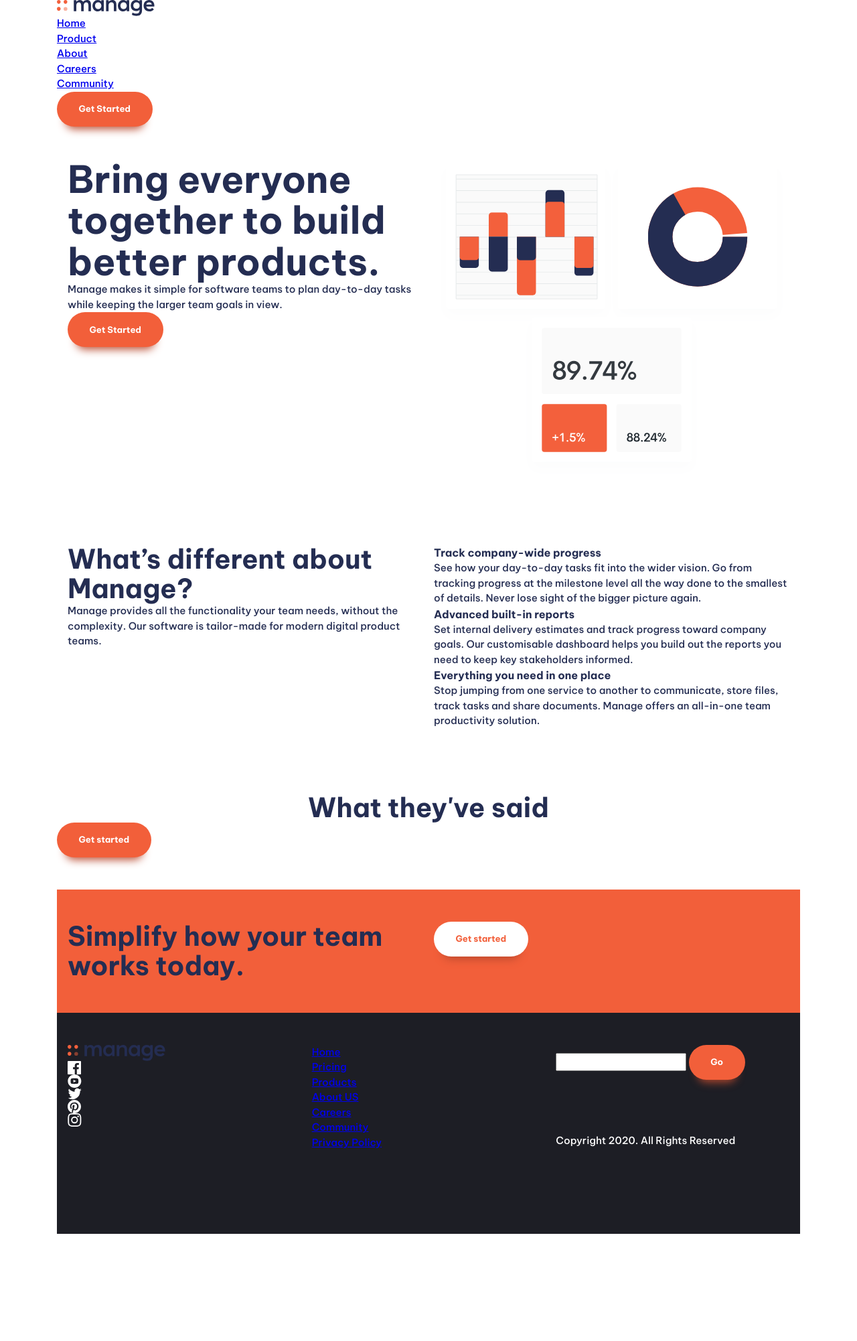
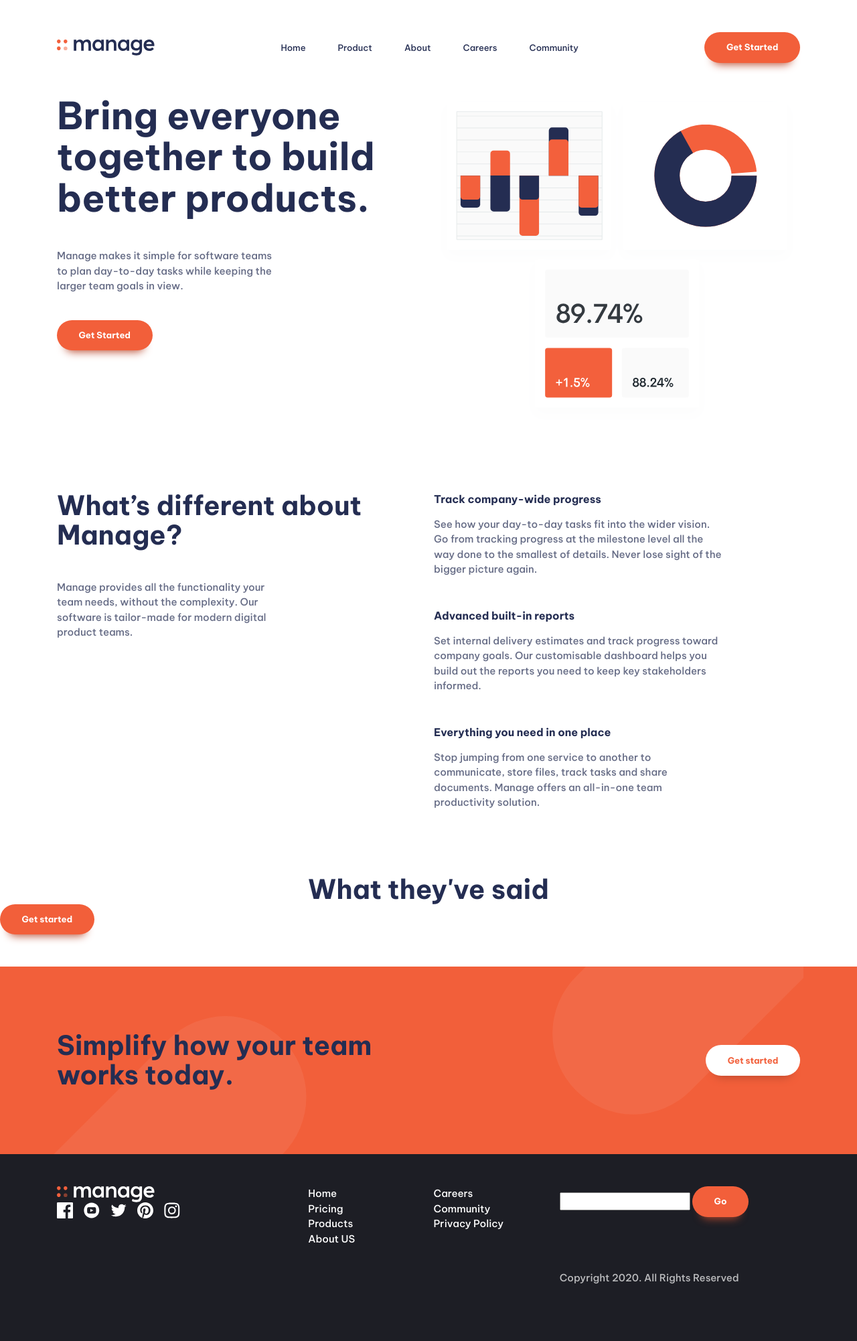
Before and after one commit to sleepielle/Manage, a website built with Vite: page manage.website/index.html in a window 1280 px wide. Shown: the whole page at 67% size. Before the commit the page ends 1842 px from the top, so only its background shows below. Built offline with nearby package versions, Linux system fonts and the light colour scheme.

Commit message:
nav, spacings, footer

```diff
--- a/manage.website/index.html
+++ b/manage.website/index.html
@@ -14,12 +14,31 @@
     <link rel="stylesheet" href="style.css" />
   </head>
   <body>
-    <header>
-      <div class="primary-header"></div>
+    <header class="primary-header">
       <div class="container">
-        <a href="#"><img src="images/logo.svg" alt="logo" /></a>
-        <nav class="primary-navigation">
-          <ul role="list" class="nav-list">
+        <div class="nav-wrapper">
+        <a href="#"><img src="images/logo.svg" alt="logo of manage" /></a>
+
+        <button class="mobile-nav-toggle" aria-controls="primary-navigation" aria-expanded="false">
+          <img
+            class="icon-hamburger"
+            src="/manage.website/images/icon-hamburger.svg"
+            alt=""
+            aria-hidden="true"
+          />
+
+          <img
+            class="icon-close"
+            src="/manage.website/images/icon-close.svg"
+            alt=""
+            aria-hidden="true";
+          />
+
+          <span class="visually-hidden">Menu</span>
+        </button>
+
+        <nav class="primary-navigation " id="primary-navigation">
+          <ul role="list" class="nav-list" >
             <li><a href="#">Home</a></li>
             <li><a href="#">Product</a></li>
             <li><a href="#">About</a></li>
@@ -27,13 +46,18 @@
             <li><a href="#">Community</a></li>
           </ul>
         </nav>
-        <button class="button">Get Started</button>
+
+        <button class="button | display-sm-none display-md-inline-flex">Get Started</button>
+        </div>
+        </div>
+    </header>
 
         <main>
           <section class="padding-block-700">
             <div class="container">
               <div class="even-columns">
-                <div>
+
+                <div class="flow">
                   <h1 class="fs-primary-heading fw-bold">
                     Bring everyone together to build better products.
                   </h1>
@@ -47,13 +71,14 @@
                   <img src="images/illustration-intro.svg" alt="intro" />
                 </div>
               </div>
+              </div>
             </div>
           </section>
 
           <section class="padding-block-700">
             <div class="container">
               <div class="even-columns">
-                <div>
+                <div class="flow">
                   <h2 class="fs-secondary-heading fw-bold">
                     What’s different about Manage?
                   </h2>
@@ -65,36 +90,43 @@
                 </div>
 
                 <div>
-                  <ul class="numbered-items" role="list">
-                    <li>
+                  <ul class="numbered-items | flow" role="list">
+                    <li >
+                      <div class="flow" style="--flow-spacer:1em">
                       <h3 class="fs-600 fw-bold">
                         Track company-wide progress
                       </h3>
-                      <p>
-                        See how your day-to-day tasks fit into the wider vision.
-                        Go from tracking progress at the milestone level all the
-                        way done to the smallest of details. Never lose sight of
-                        the bigger picture again.
-                      </p>
+                        <p data-width="wide">
+                          See how your day-to-day tasks fit into the wider vision.
+                          Go from tracking progress at the milestone level all the
+                          way done to the smallest of details. Never lose sight of
+                          the bigger picture again.
+                        </p>
+                      </div>
                     </li>
-                    <li>
+
+                    <li >
+                      <div class="flow" style="--flow-spacer:1em">
                       <h3 class="fs-600 fw-bold">Advanced built-in reports</h3>
-                      <p>
+                      <p data-width="wide">
                         Set internal delivery estimates and track progress
                         toward company goals. Our customisable dashboard helps
                         you build out the reports you need to keep key
                         stakeholders informed.
                       </p>
+                    </div>
                     </li>
-                    <li>
+                    <li >
+                      <div class="flow" style="--flow-spacer:1em">
                       <h3 class="fs-600 fw-bold">
                         Everything you need in one place
                       </h3>
-                      <p>
+                      <p data-width="wide">
                         Stop jumping from one service to another to communicate,
                         store files, track tasks and share documents. Manage
                         offers an all-in-one team productivity solution.
                       </p>
+                    </div>
                     </li>
                   </ul>
                 </div>
@@ -111,24 +143,28 @@
             <button class="button">Get started</button>
           </section>
 
-          <section
-            class="cta | bg-accent-400 text-neutral-10 padding-block-700"
-          >
+          <div class="  cta bg-accent-400 text-neutral-10" >
+            <img src="/manage.website/images/bg-simplify-section-desktop.svg" alt="aa" class="positioning">
             <div class="container">
-              <div class="even-columns">
+              <div class="even-columns vertical-align-center padding-block-900">
                 <div>
                   <p class="fs-secondary-heading fw-bold">
                     Simplify how your team works today.
                   </p>
                 </div>
-                <div>
+
+                <div class="justify-self-end">
                   <button class="button" data-type="inverted">
                     Get started
                   </button>
                 </div>
+
+
               </div>
+
             </div>
-          </section>
+
+          </div>
         </main>
 
         <footer class="padding-block-700 bg-neutral-900 text-neutral-100">
@@ -137,45 +173,43 @@
               <div>
                 <a href="#"
                   ><img
-                    src="/manage.website/images/logo.svg"
+                    src="/manage.website/images/logowhite.svg"
                     alt="logo of Manage img"
                 /></a>
 
-                <ul role="list" aria-label="Social links">
-                  <li>
-                    <a aria-label="facebook" href="#"
-                      ><img
-                        src="/manage.website/images/icon-facebook.svg"
-                        alt="facebook"
-                    /></a>
+
+                <ul role="list" class="social-list" aria-label="Social links">
+                  <li >
+                    <a aria-label="facebook" href="#">
+                      <svg class="social-icon">
+                        <use xlink:href="/manage.website/images/social-icons.svg#icon-facebook"></use>
+                      </svg>
+                    </a>
                   </li>
-                  <li>
+                  <li class=>
                     <a aria-label="youtube" href="#"
-                      ><img
-                        src="/manage.website/images/icon-youtube.svg"
-                        alt="youtube"
-                    /></a>
+                      ><svg class="social-icon">
+                      <use xlink:href="/manage.website/images/social-icons.svg#icon-youtube"></use>
+                      </svg></a>
                   </li>
-                  <li>
+                  <li class=>
                     <a aria-label="twitter" href="#"
-                      ><img
-                        src="/manage.website/images/icon-twitter.svg"
-                        alt="icon-twitter"
-                    /></a>
+                      ><svg class="social-icon">
+                        <use xlink:href="/manage.website/images/social-icons.svg#icon-twitter"></use>
+                        </svg></a>
                   </li>
-                  <li>
+                  <li class=>
                     <a aria-label="pinterest" href="#"
-                      ><img
-                        src="/manage.website/images/icon-pinterest.svg"
-                        alt="icon-pinterest"
-                    /></a>
+                      ><svg class="social-icon">
+                        <use xlink:href="/manage.website/images/social-icons.svg#icon-pinterest"></use>
+                        </svg>
+                      </a>
                   </li>
-                  <li>
+                  <li class=>
                     <a aria-label="instagram" href="#"
-                      ><img
-                        src="/manage.website/images/icon-instagram.svg"
-                        alt="icon-instagram"
-                    /></a>
+                      ><svg class="social-icon">
+                        <use xlink:href="/manage.website/images/social-icons.svg#icon-instagram"></use>
+                        </svg></a>
                   </li>
                 </ul>
               </div>
@@ -209,6 +243,6 @@
         </footer>
       </div>
     </header>
-    <script type="module" src="/main.js"></script>
+    <script type="module" src="/manage.website/main.js"></script>
   </body>
 </html>
--- a/manage.website/style.css
+++ b/manage.website/style.css
@@ -1,66 +1,62 @@
-/*custom properties */
-@import url("https://fonts.googleapis.com/css2?family=Be+Vietnam+Pro:ital,wght@0,500;0,700;1,400&display=swap");
 :root {
-  /*colors*/
   --clr-accent-500: hsl(12, 60%, 45%);
   --clr-accent-400: hsl(12, 88%, 59%);
   --clr-accent-300: hsl(12, 88%, 75%);
-  --clr-accent-100: hsl(228, 39%, 23%);
+  --clr-accent-100: hsl(13, 100%, 96%);
 
   --clr-primary-400: hsl(228, 39%, 23%);
 
   --clr-neutral-900: hsl(232, 12%, 13%);
-  --clr-neutral-100: hsl(0, 0%, 100%);
+  --clr-neutral-100: hsl(0 0% 100%);
 
-  /*font family*/
   --ff-primary: "Be Vietnam Pro", sans-serif;
+
   --ff-body: var(--ff-primary);
-  --ff-accent: var(--ff-primary);
+  --ff-heading: var(--ff-primary);
 
-  /*font weight*/
   --fw-regular: 400;
-  --fw-semibold: 500;
+  --fw-semi-bold: 500;
   --fw-bold: 700;
 
-  /*fontsize*/
   --fs-300: 0.8125rem;
   --fs-400: 0.875rem;
-  /*14 size*/
   --fs-500: 0.9375rem;
-  /*15 size*/
   --fs-600: 1rem;
   --fs-700: 1.875rem;
   --fs-800: 2.5rem;
   --fs-900: 3.5rem;
 
   --fs-body: var(--fs-400);
+  --fs-primary-heading: var(--fs-800);
+  --fs-secondary-heading: var(--fs-700);
   --fs-nav: var(--fs-500);
   --fs-button: var(--fs-300);
-  --fs-primary-heading: var(--fs-800);
-  --fs-secondary-heading: var(--fs-700);
 
-  /*for margins, paddings*/
-  --size-100: 0.1rem;
+  --size-100: 0.25rem;
   --size-200: 0.5rem;
   --size-300: 0.75rem;
   --size-400: 1rem;
+
+  --size-450: 1.3rem;
   --size-500: 1.5rem;
   --size-600: 2rem;
   --size-700: 3rem;
   --size-800: 4rem;
   --size-900: 5rem;
+  --size-1000: 6rem;
 }
 
-/*desktop screen*/
 @media (min-width: 50em) {
   :root {
     --fs-body: var(--fs-500);
-    --fs-nav: var(--fs-300);
-
     --fs-primary-heading: var(--fs-900);
     --fs-secondary-heading: var(--fs-800);
+
+    --fs-nav: var(--fs-300);
   }
 }
+
+/* https://piccalil.li/blog/a-modern-css-reset
 
 /* Box sizing rules */
 *,
@@ -69,11 +65,11 @@
   box-sizing: border-box;
 }
 
+/* Remove default margin */
 * {
   margin: 0;
   padding: 0;
   font: inherit;
-  /*resets the font sizes of every h1, h2, etc default*/
 }
 
 /* Remove list styles on ul, ol elements with a list role, which suggests default styling will be removed */
@@ -90,7 +86,6 @@ html:focus-within {
 html,
 body {
   height: 100%;
-  /*Helps to avoid rare circunstances, like double bars.*/
 }
 
 /* Set core body defaults */
@@ -109,12 +104,10 @@ img,
 picture,
 svg {
   max-width: 100%;
-  /*so that it takes 100% of the space of its parent div*/
   display: block;
-  /*takes the minimum amount of space possible*/
 }
 
-/* Remove all animations and transitions for people that prefer not to see them */
+/* Remove all animations, transitions and smooth scroll for people that prefer not to see them */
 @media (prefers-reduced-motion: reduce) {
   html:focus-within {
     scroll-behavior: auto;
@@ -130,65 +123,221 @@ svg {
   }
 }
 
-/*preferred reduced, not 0 motion*/
+body {
+  font-size: var(--fs-body);
+  font-family: var(--ff-body);
+  color: var(--clr-primary-400);
+}
 
-/*utily classes based on variables*/
+p:not([class]) {
+  opacity: 0.7;
+  max-width: 32ch;
+}
+
+p[data-width="wide"] {
+  max-width: 42ch;
+}
+/* button */
+
+.button {
+  display: inline-flex;
+  cursor: pointer;
+  text-decoration: none;
+  border: 0;
+  border-radius: 100vmax;
+  padding: 1.25em 2.5em;
+  font-weight: var(--fw-bold);
+  font-size: var(--fs-button);
+  line-height: 1;
+  color: var(--clr-neutral-100);
+  background-color: var(--clr-accent-400);
+  box-shadow: 0 1.125em 1em -1em var(--clr-accent-500);
+}
+
+.button[data-type="inverted"] {
+  background-color: var(--clr-neutral-100);
+  color: var(--clr-accent-400);
+}
+
+.button:hover,
+.button:focus-visible {
+  background-color: var(--clr-accent-300);
+}
+
+.button[data-type="inverted"]:hover,
+.button[data-type="inverted"]:focus-visible {
+  background-color: var(--clr-neutral-100);
+  color: var(--clr-accent-300);
+}
+
+.bg-container {
+}
+
+/* navigation */
+
+.primary-header {
+  padding-top: var(--size-700);
+}
+
+.nav-wrapper {
+  display: flex;
+  justify-content: space-between;
+  align-items: center;
+}
+
+.mobile-nav-toggle {
+  display: none;
+}
+
+.nav-list {
+  font-size: var(--fs-nav);
+  display: inline-flex;
+  gap: clamp(var(--size-400), 5vw, var(--size-700));
+}
+
+.nav-list a {
+  text-decoration: none;
+  color: var(--clr-primary-400);
+}
+
+.nav-list a:hover,
+.nav-list a:focus {
+  color: var(--clr-accent-400);
+}
+
+.footer-nav {
+  columns: 2;
+}
+.footer-nav a {
+  color: var(--clr-neutral-100);
+  text-decoration: none;
+}
+
+.footer-nav a:hover,
+.footer-nav a:focus {
+  color: var(--clr-accent-400);
+}
+/* Utility classes */
+
+.container {
+  --max-width: 1110px;
+  --padding: 1rem;
+
+  width: min(var(--max-width), 100% - (var(--padding) * 2));
+  margin-inline: auto;
+  position: relative;
+}
+
+.even-columns {
+  display: grid;
+  gap: 1rem;
+}
+
+.justify-self-end {
+  justify-self: flex-end;
+}
+
+.vertical-align-center {
+  align-items: center;
+}
+
+.flow * + * {
+  margin-top: var(--flow-spacer, 3em);
+}
+
+.cta {
+  position: relative;
+  display: flex;
+  justify-content: center;
+}
+
+.positioning {
+  position: absolute;
+  height: 100%;
+}
+
+/*social list**/
+.social-list {
+  display: flex;
+  gap: var(--size-400);
+}
+
+/*for mobile**/
+.social-icon {
+  aspect-ratio: 1;
+  width: var(--size-600);
+  fill: var(--clr-neutral-100);
+}
+
+.social-list a:is(:hover, :focus) .social-icon {
+  fill: var(--clr-accent-400);
+}
+
+@media (min-width: 50em) {
+  .social-icon {
+    width: var(--size-500);
+    fill: var(--clr-neutral-100);
+  }
+}
+
+.visually-hidden {
+  position: absolute;
+  width: 1px;
+  height: 1px;
+  padding: 0;
+  margin: -1px;
+  overflow: hidden;
+  clip: rect(0, 0, 0, 0);
+  white-space: nowrap; /* added line */
+  border: 0;
+}
+
 .text-primary-400 {
   color: var(--clr-primary-400);
 }
-
 .text-accent-400 {
   color: var(--clr-accent-400);
 }
-
 .text-accent-100 {
   color: var(--clr-accent-100);
 }
-
 .text-neutral-100 {
   color: var(--clr-neutral-100);
 }
-
-.text-netural-900 {
+.text-neutral-900 {
   color: var(--clr-neutral-900);
 }
 
 .bg-primary-400 {
   background-color: var(--clr-primary-400);
 }
-
 .bg-accent-400 {
   background-color: var(--clr-accent-400);
 }
-
 .bg-accent-100 {
   background-color: var(--clr-accent-100);
 }
-
 .bg-neutral-100 {
   background-color: var(--clr-neutral-100);
 }
-
 .bg-neutral-900 {
   background-color: var(--clr-neutral-900);
 }
 
+.fw-bold {
+  font-weight: var(--fw-bold);
+}
+.fw-semi-bold {
+  font-weight: var(--fw-semi-bold);
+}
 .fw-regular {
   font-weight: var(--fw-regular);
-}
-.fw-semibold {
-  font-weight: var(--fw-semibold);
-}
-
-.fw-bold {
-  font-weight: var(--fw-bold);
 }
 
 .fs-primary-heading {
   font-size: var(--fs-primary-heading);
   line-height: 1.1;
 }
-
 .fs-secondary-heading {
   font-size: var(--fs-secondary-heading);
   line-height: 1.1;
@@ -207,79 +356,80 @@ svg {
   font-size: var(--fs-600);
 }
 
-.container {
-  --max-width: 1110px; /*El tamaño del contenedor más grande*/
-  --horizontal-padding: 1rem; /*side of page for screen sizes*/
-  /*custom props for easier reading*/
-
-  width: min(
-    var(--max-width),
-    100% - (var(--horizontal-padding) * 2)
-  ); /*agarra el minimo de los dos valores que le estamos dando cuando
-  la pantalla esté agrandandose o chicandose*/
-  margin-inline: auto; /*both left and right are being set and centers it*/
-}
-
-.even-columns {
-  display: grid;
-  gap: 1rem;
-}
-
-/*top and bottom padding, leaving the sides as is.*/
 .padding-block-900 {
-  padding-block: var(--size-900);
+  padding-block: var(--size-1000);
 }
 .padding-block-700 {
   padding-block: var(--size-700);
 }
 
-/*using em ::after
+.display-sm-none {
+  display: none;
+}
+@media (min-width: 50em) {
+  .display-md-inline-flex {
+    display: inline-flex;
+  }
+}
 
-unit is consistent in all browsers when zoom in/out.
-em or rem, in a media querry, it is not using a root-fontsize. It doesnt
-change what the 50em is. it looks at the default browser settings.
-*/
+@media (max-width: 50em) {
+  .primary-navigation {
+    display: none;
+    position: fixed;
+    padding: var(--size-700);
+    inset: 7rem var(--size-400) auto;
+    max-width: 25rem;
+    margin-left: auto;
+    background: var(--clr-neutral-100);
+    border-radius: var(--size-100);
+    box-shadow: 0 0 0.75em rgb(0, 0, 0, 0.05);
+  }
+
+  .primary-header[data-overlay]::before {
+    content: "";
+    position: fixed;
+    inset: 0;
+    /* height: 100vh; */
+    background-image: linear-gradient(rgb(0 0 0 / 0), rgb(0 0 0 / 0.8));
+  }
+
+  .nav-list {
+    display: grid;
+    gap: var(--size-600);
+    text-align: center;
+    font-weight: var(--fw-bold);
+  }
+
+  .primary-navigation[data-visible] {
+    display: block;
+  }
+
+  .mobile-nav-toggle {
+    display: block;
+    position: fixed;
+    top: var(--size-600);
+    right: var(--size-400);
+    cursor: pointer;
+    background: transparent;
+    border: 0;
+    padding: 0.5em;
+  }
+
+  .mobile-nav-toggle .icon-close {
+    display: none;
+  }
+
+  p:not([class]) {
+    max-width: 40ch;
+    font-size: var(--size-450);
+    justify-content: center;
+    padding: 0 0 0 10%;
+  }
+}
 
 @media (min-width: 50em) {
   .even-columns {
-    grid-auto-flow: column; /*creates the columns*/
-    grid-auto-columns: 1fr; /*makes the columns have even spacing.*/
+    grid-auto-flow: column;
+    grid-auto-columns: 1fr;
   }
 }
-
-/*General stylings*/
-body {
-  font-size: var(--fs-body);
-  font-family: var(--ff-body);
-  color: var(--clr-primary-400); /**/
-}
-
-/*button*/
-.button {
-  border: 0;
-  border-radius: 100vmax;
-  padding: 1.5em 2.5em;
-  box-shadow: 0 1.25em 1em -1em var(--clr-accent-500);
-  font-weight: var(--fw-bold);
-  font-size: var(--fs-button);
-  color: var(--clr-neutral-100); /*color del texto*/
-  background-color: var(--clr-accent-400);
-
-  cursor: pointer;
-  text-decoration: none;
-  line-height: 1;
-}
-
-.button[data-type="inverted"] {
-  background-color: var(--clr-neutral-100);
-  color: var(--clr-accent-400);
-}
-.button[data-type="inverted"]:hover,
-.button[data-type="inverted"]:focus-visible {
-  background-color: var(--clr-neutral-100);
-  color: var(--clr-accent-300);
-}
-.button:hover,
-.button:focus-visible {
-  background-color: var(--clr-accent-300);
-}
```
Also changed, not shown: manage.website/main.js (+11 -0 lines), manage.website/images/logowhite.svg (added), manage.website/images/social-icons.svg (added).
